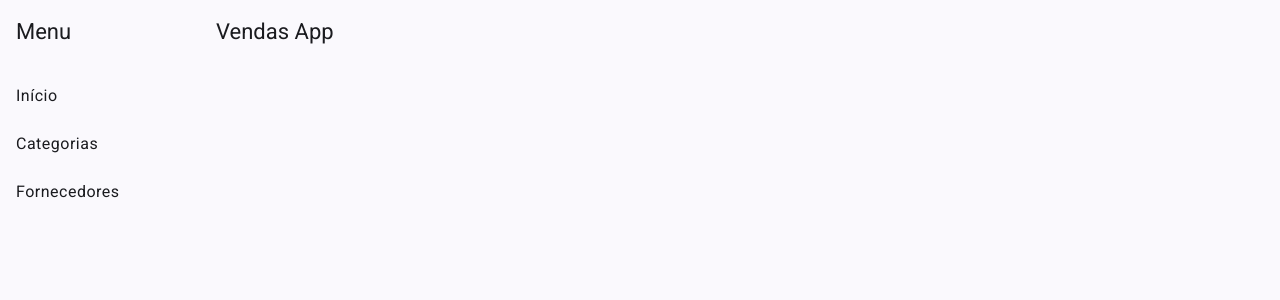
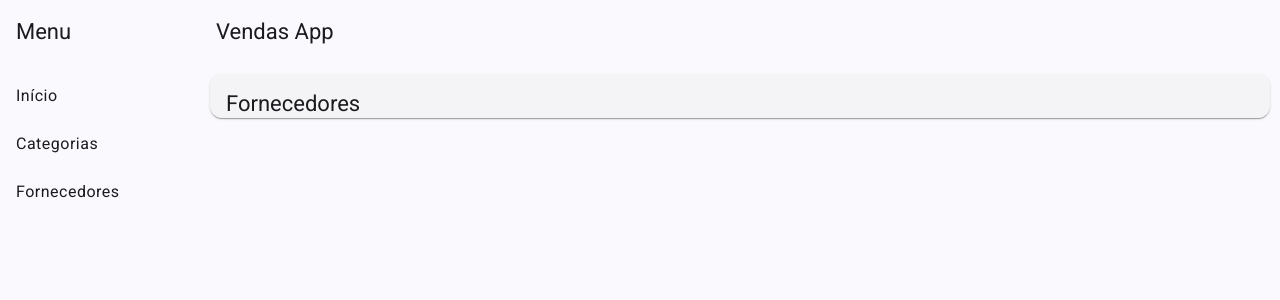
Before and after one commit to PADOCAS/Angular-17---Ebook-2024, an Angular app in the folder my-sales-app/: page /fornecedores in a window 1280 px wide. Before the commit this address led to /. Shown: the top 300 px of the page. Built offline with nearby package versions, Linux system fonts and the light colour scheme.

Commit message:
Fornecedores

```diff
--- a/my-sales-app/src/app/app.routes.ts
+++ b/my-sales-app/src/app/app.routes.ts
@@ -1,11 +1,10 @@
-import { Routes } from '@angular/router';
-import {CategoriasComponent} from "./categorias/categorias.component";
+import {Routes} from '@angular/router';
 import {DashboardComponent} from "./dashboard/dashboard.component";
 import {CadCategoriaComponent} from "./categorias/cad-categoria/cad-categoria.component";
 
 export const routes: Routes = [
   {
-  // {path: 'categorias',component: CategoriasComponent},   // Esse modo é da forma que fica tudo junto
+    // {path: 'categorias',component: CategoriasComponent},   // Esse modo é da forma que fica tudo junto
     path: 'categorias',
     //Dessa forma o deploy fica mais leve, náo fica tudo num unico arquivo -> Deixando o arquivo de categoria isolado, onde só será carregado se o usuário acessar a página categorias!
     loadComponent: () =>
@@ -13,7 +12,14 @@ export const routes: Routes = [
         (c) => c.CategoriasComponent
       )
   },
-  {path: 'cad-categoria',component: CadCategoriaComponent},
+  {path: 'cad-categoria', component: CadCategoriaComponent},
   {path: 'cad-categoria-edit/:id', component: CadCategoriaComponent},
-  {path: '',component: DashboardComponent}
+  {
+    path: 'fornecedores',
+    loadComponent: () =>
+      import('./fornecedores/fornecedores.component').then(
+        (c) => c.FornecedoresComponent
+      )
+  },
+  {path: '', component: DashboardComponent}
 ];
--- /dev/null
+++ b/my-sales-app/src/app/fornecedores/fornecedores.component.html
@@ -0,0 +1,8 @@
+<mat-card>
+  <mat-card-content>
+    <mat-card-title>Fornecedores</mat-card-title>
+  </mat-card-content>
+
+  <!--  Barra de carregada - progress bar-->
+  <app-loading-bar [visible]="showLoading"></app-loading-bar>
+</mat-card>
--- /dev/null
+++ b/my-sales-app/src/app/fornecedores/fornecedores.component.ts
@@ -0,0 +1,14 @@
+import { Component } from '@angular/core';
+import {MaterialModule} from "../material.module";
+import {LoadingBarComponent} from "../util/loading-bar/loading-bar.component";
+
+@Component({
+  selector: 'app-fornecedores',
+  standalone: true,
+  imports: [MaterialModule, LoadingBarComponent],
+  templateUrl: './fornecedores.component.html',
+  styleUrl: './fornecedores.component.css'
+})
+export class FornecedoresComponent {
+  showLoading: Boolean = false;
+}
```
Also changed, not shown: my-sales-app/src/interface/Endereco.ts (added, +8 -0 lines), my-sales-app/src/interface/Fornecedor.ts (added, +9 -0 lines), my-sales-app/src/app/fornecedores/fornecedores.component.css (added), 2 other files (tests, documents, lock files or other folders).
